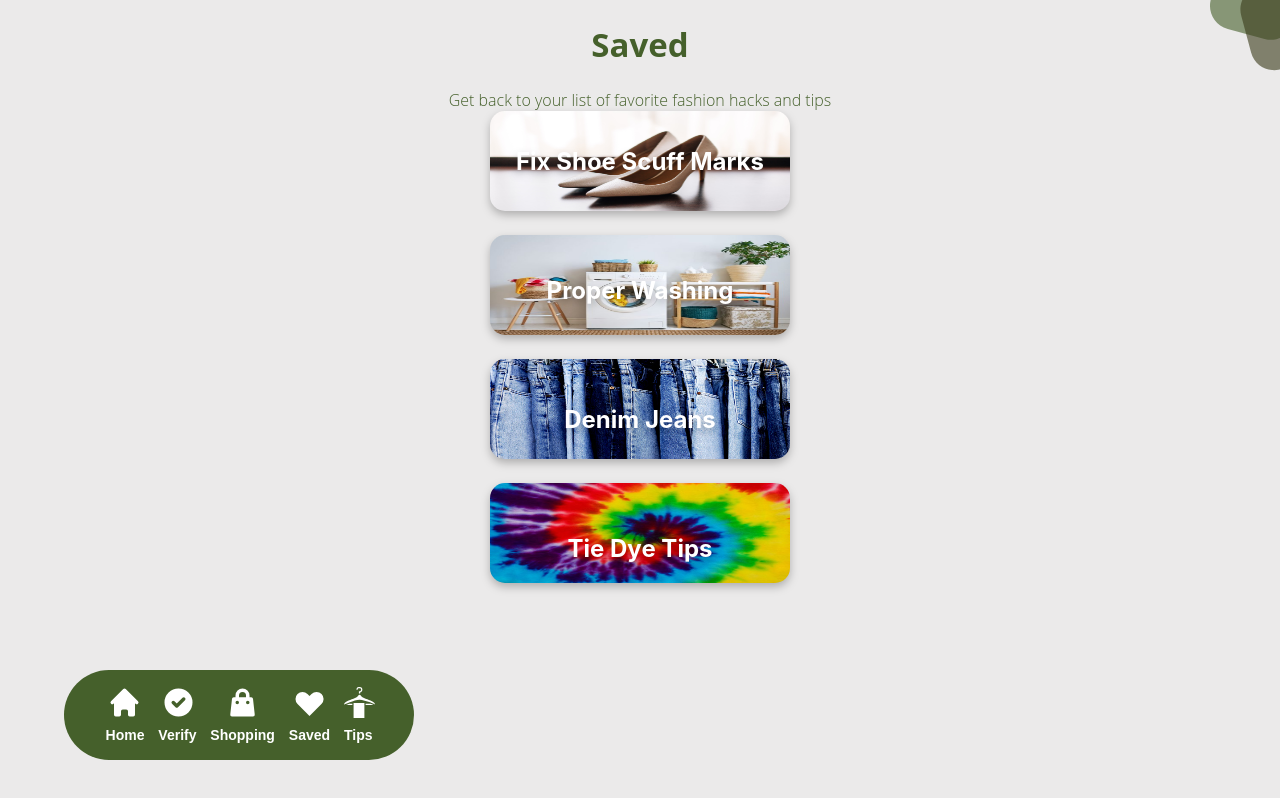
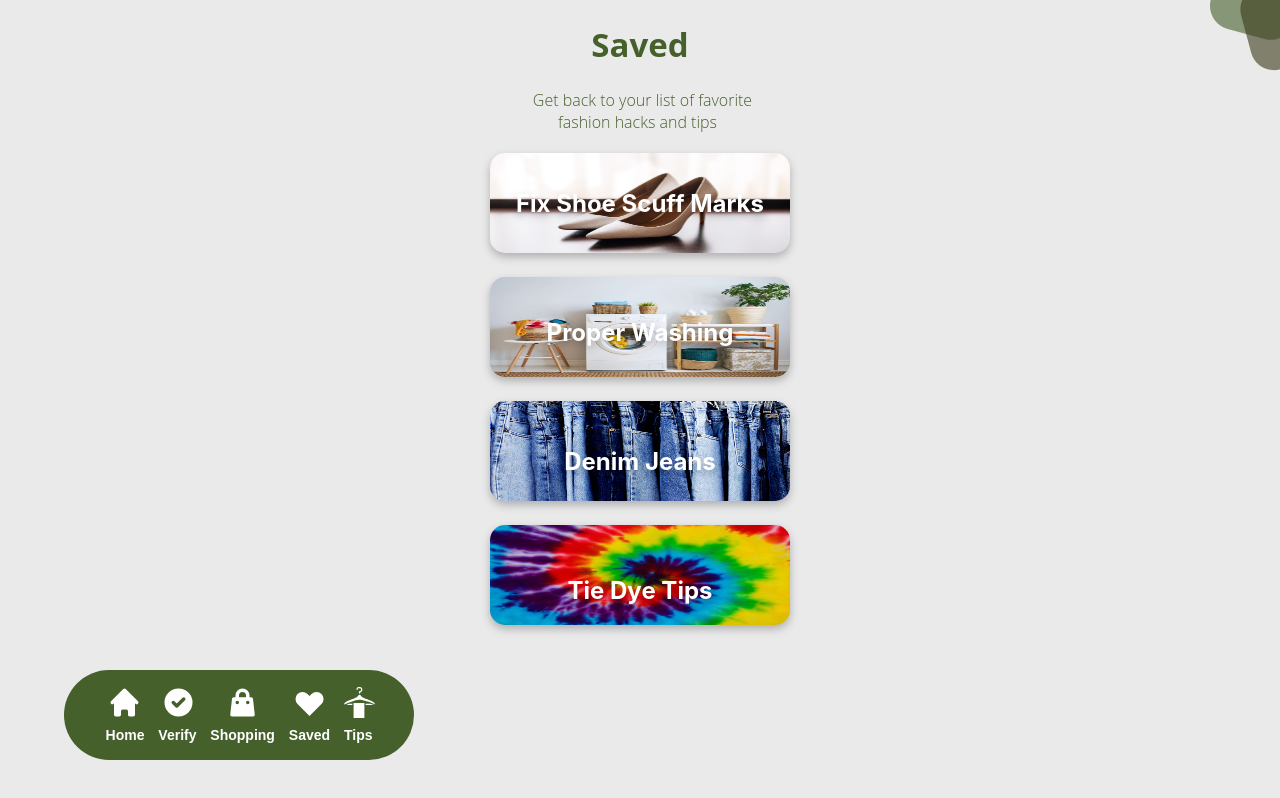
Before and after one commit to DevOfHockey/dcdfinal-mobile, a Next.js app: page /saved in a window 1280 px wide. Shown: the top 798 px of the page. Built offline with nearby package versions, Linux system fonts and the light colour scheme.

Commit message:
adding quality of life changes

```diff
--- a/comps/greenbar.js
+++ b/comps/greenbar.js
@@ -1,6 +1,6 @@
 function GreenBar (props) {
 
-    return <div className='green-bar'>{props.name}
+    return <div className='green-bar'><span>{props.name}</span>
     </div>
 }
 
--- a/comps/linearimgs.js
+++ b/comps/linearimgs.js
@@ -6,6 +6,7 @@ justify-content: center;
 align-items: center;
 flex-direction: column;
 gap: 20px;
+margin-top: 20px;
 `;
 
 const ImgCont = styled.div`
--- a/pages/index.js
+++ b/pages/index.js
@@ -1,4 +1,3 @@
-
 import Menubar from "../comps/menubar";
 import HeaderImgs from "../comps/headerimage";
 import GreenBar from "../comps/greenbar";
--- a/pages/saved.js
+++ b/pages/saved.js
@@ -6,7 +6,7 @@ import SavedTxt from "../comps/savedtext";
 export default function Saved() {
     return <div class="pagetitle">
     <h1 class="header">Saved</h1>
-    <p class="subheading">Get back to your list of favorite fashion hacks and tips</p>
+    <p class="subheading">Get back to your list of favorite <br/> fashion hacks and tips</p>
 
     <div class="savedImgs">
         <LinearImgs arr={savedImgs} />
--- a/pages/shopping.js
+++ b/pages/shopping.js
@@ -13,7 +13,7 @@ export default function Shopping() {
 
     <div class="pagetitle">
         <h1 class="header">Shopping</h1>
-        <p class="subheading">Browse second-hand clothing from our Community</p>
+        <p class="subheading">Browse secondhand Community clothing</p>
     </div>
     <div class="shopImgs" onClick={
         ()=>r.replace({
--- a/pages/verifier.js
+++ b/pages/verifier.js
@@ -15,8 +15,8 @@ export default function Home(){
     return <div className={styles.main}>
         <div className="pagetitle">
             <h1 className="header">Verify</h1>
+            <p class="subheading">Verify brand sustainability / ethical practices </p>
         </div>
-        <br />
 
         <div className="arrow" onClick={
             ()=>r.push("/")
--- a/styles/globals.css
+++ b/styles/globals.css
@@ -54,7 +54,7 @@ p.pagedescription {
   text-align: justify;
   text-justify: inter-word;
 }
-
+/* Green bar */
 .green-bar {
   font-family: 'Open Sans';
   font-style: normal;
@@ -75,7 +75,24 @@ p.pagedescription {
   margin-top: 15px;
   background-color:#45602B;
   box-shadow: 0px 4px 4px rgba(0, 0, 0, 0.25);
+
+  transition: all 0.5s;
+  cursor: pointer;
+
+  box-shadow:0 0 10px rgba(0, 0, 0, 0.1);
+  -webkit-transition-duration: 0.3s;
+  transition-duration: 0.3s;
+  -webkit-transition-property: box-shadow, transform;
+  transition-property: box-shadow, transform;
   }
+
+  .green-bar:hover, .green-bar:focus, .green-bar:active{
+    box-shadow:0 0 20px rgba(0, 0, 0, 0.5);
+     -webkit-transform: scale(1.1);
+    transform: scale(1.1);
+    background-color: #60843e;
+   }
+
 
   .arrow {
     position: absolute;
@@ -135,7 +152,6 @@ p.pagedescription {
 }
 
 /* Begin button */
-
 .begin-button {
   font-family: 'Open Sans';
   font-style: normal;
```
Also changed, not shown: comps/gridimgs.js (line endings or trailing spaces).
